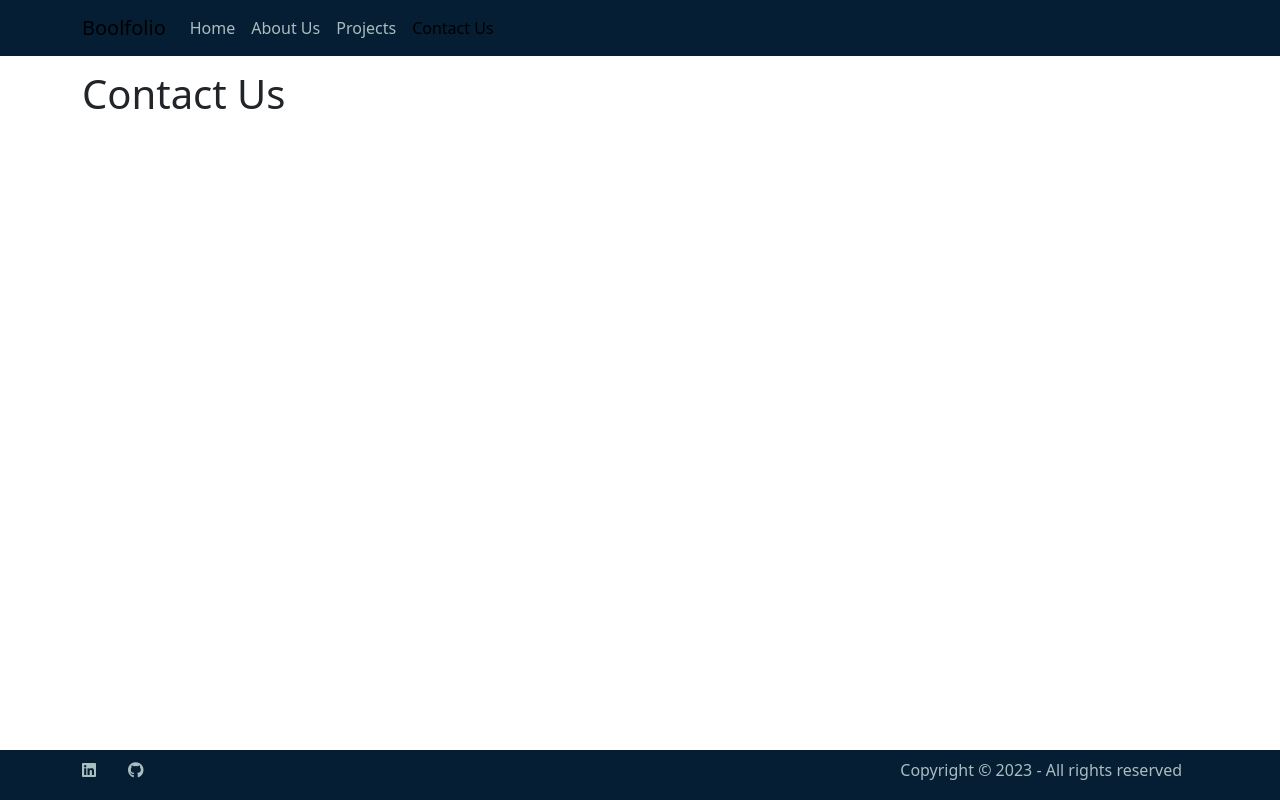
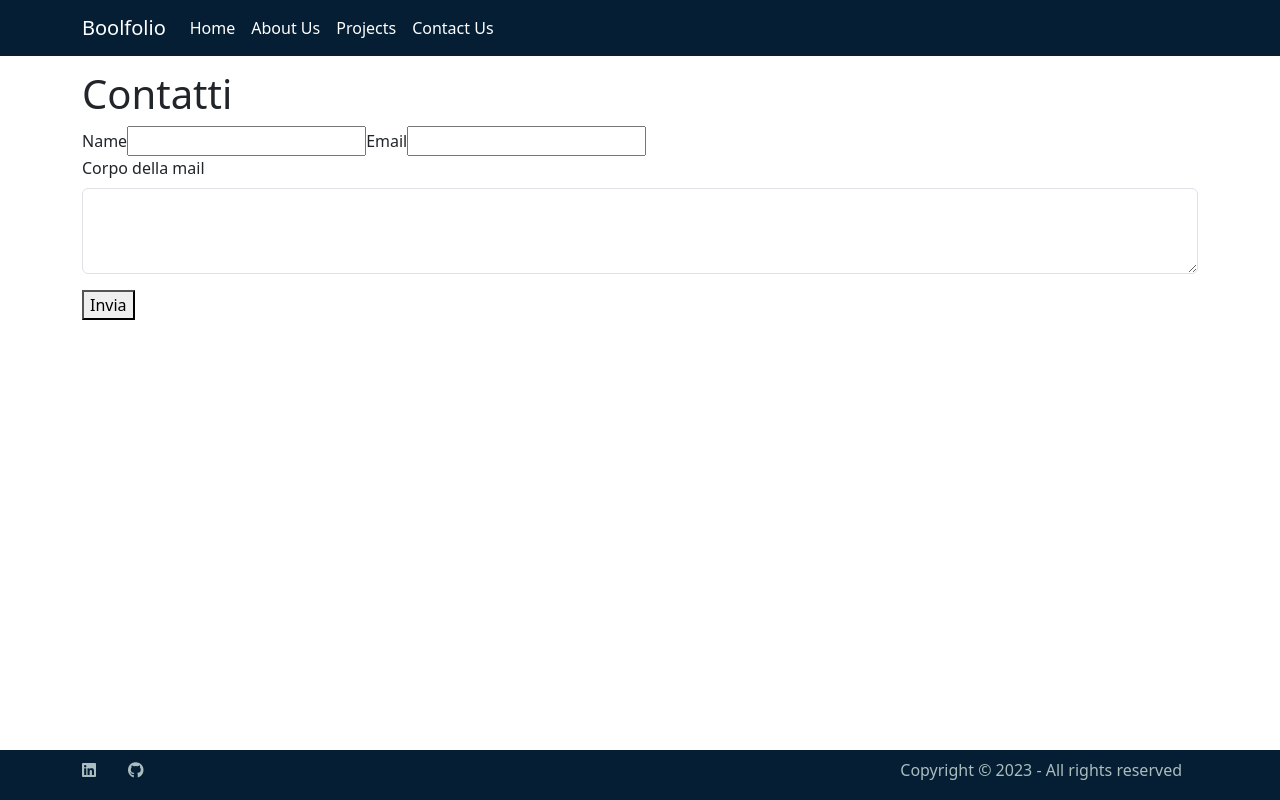
Before and after one commit to marikadiblasio/vite-boolfolio, a Vue app: page /contacts in a window 1280 px wide. Built offline with nearby package versions, Linux system fonts and the light colour scheme.

Commit message:
add contact form

```diff
--- a/src/App.vue
+++ b/src/App.vue
@@ -31,5 +31,5 @@ export default {
 </script>
 
 <style lang="scss" scoped>
-@use './assets/styles/partials/variables' as *;
+// @use './assets/styles/partials/variables' as *;
 </style>
--- a/src/components/HeaderComponent.vue
+++ b/src/components/HeaderComponent.vue
@@ -3,7 +3,7 @@
         <header>
             <nav class="navbar navbar-expand-lg my-dark-bg">
                 <div class="container">
-                    <a class="navbar-brand" href="#">Boolfolio</a>
+                    <a class="navbar-brand text-white" href="#">Boolfolio</a>
                     <button class="navbar-toggler" type="button" data-bs-toggle="collapse"
                         data-bs-target="#navbarSupportedContent" aria-controls="navbarSupportedContent"
                         aria-expanded="false" aria-label="Toggle navigation">
@@ -12,7 +12,7 @@
                     <div class="collapse navbar-collapse" id="navbarSupportedContent">
                         <ul class="navbar-nav me-auto mb-2 mb-lg-0">
                             <li class="nav-item" v-for="(link, index) in menu" :key="index">
-                                <router-link :to="{ name: link.routeName }" class="nav-link" aria-current="page"
+                                <router-link :to="{ name: link.routeName }" class="nav-link text-white" aria-current="page"
                                     active-class="active">
                                     {{ link.routeLabel }}
                                 </router-link>
--- /dev/null
+++ b/src/pages/ContactPage.vue
@@ -0,0 +1,48 @@
+<template>
+    <div>
+        <h1>Contatti</h1>
+        <form @submit.prevent="sendForm()" >
+            <label for="name">Name</label>
+            <input type="text" v-model="name" id="name" alt="">
+            <label for="address">Email</label>
+            <input type="mail" is="address" v-model="address" >
+            <div class="mb-3">
+              <label for="body" class="form-label">Corpo della mail</label>
+              <textarea class="form-control" rows="3" v-model="body"></textarea>
+            </div>
+            <button type="submit">Invia</button>
+    </form>
+    </div>
+</template>
+
+<script>
+import axios from 'axios';
+import { store } from '../data/store';
+    export default {
+        name: 'ContactPage',
+        data(){
+            return {
+                store,
+                name: '',
+                address: '',
+                body: ''
+            }
+        },
+        methods: {
+            sendForm(){
+                const data = {
+                    name : this.name,
+                    address : this.address,
+                    body : this.body
+                }
+                axios.post(`${store.apiUrl}/contacts`, data).then((res)=>{
+                    console.log('ciao');
+                });
+            }
+        }
+    }
+</script>
+
+<style lang="scss" scoped>
+
+</style>
--- a/src/router.js
+++ b/src/router.js
@@ -1,11 +1,21 @@
 import { createRouter, createWebHistory } from "vue-router";
+//import UserDetails from './views/UserDetails'
+// with
+//const UserDetails = () => import('./views/UserDetails.vue')
 
-import HomePage from './pages/HomePage.vue';
-import Contacts from './pages/Contacts.vue';
-import AboutUs from './pages/AboutUs.vue';
-import ProjectList from './pages/ProjectList.vue';
-import SingleProject from './pages/SingleProject.vue';
-import NotFound from './pages/NotFound.vue';
+// import HomePage from './pages/HomePage.vue';
+const HomePage = () => import('./pages/HomePage.vue');
+//import Contacts from './pages/Contacts.vue';
+//const Contacts = () => import('./pages/Contacts.vue');
+//import AboutUs from './pages/AboutUs.vue';
+const AboutUs = () => import('./pages/AboutUs.vue');
+//import ProjectList from './pages/ProjectList.vue';
+const ProjectList =() => import('./pages/ProjectList.vue');
+//import SingleProject from './pages/SingleProject.vue';
+const SingleProject = () => import('./pages/SingleProject.vue');
+//import NotFound from './pages/NotFound.vue';
+const NotFound = () => import('./pages/NotFound.vue');
+import ContactPage from './pages/ContactPage.vue';
 
 const router = createRouter({
     history: createWebHistory(),
@@ -15,11 +25,11 @@ const router = createRouter({
             name: 'home',
             component: HomePage
         },
-        {
-            path: '/contacts',
-            name: 'contacts',
-            component: Contacts
-        },
+        // {
+        //     path: '/contacts',
+        //     name: 'contacts',
+        //     component: Contacts
+        // },
         {
             path: '/about',
             name: 'about',
@@ -29,6 +39,11 @@ const router = createRouter({
             path: '/projects',
             name: 'projects',
             component: ProjectList
+        },
+        {
+            path: '/contacts',
+            name: 'contacts',
+           component: ContactPage
         },
         {
             path: '/projects/:slug',
```
